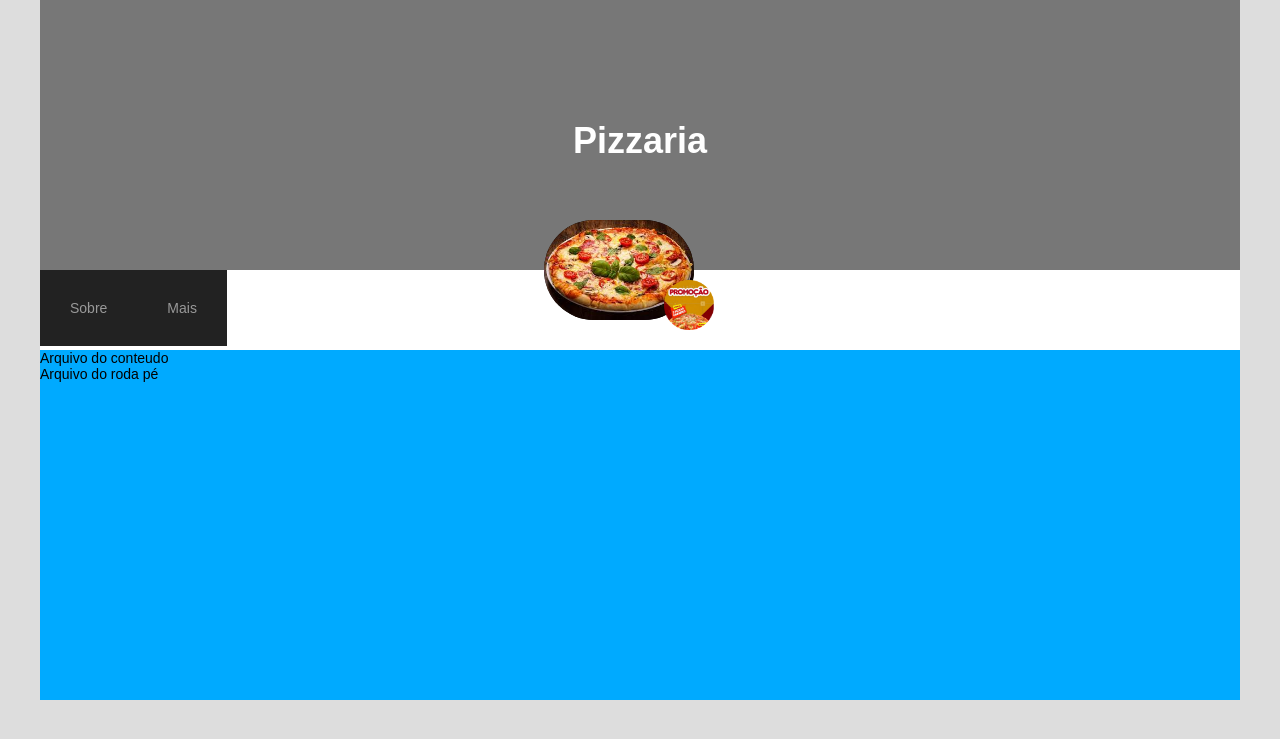
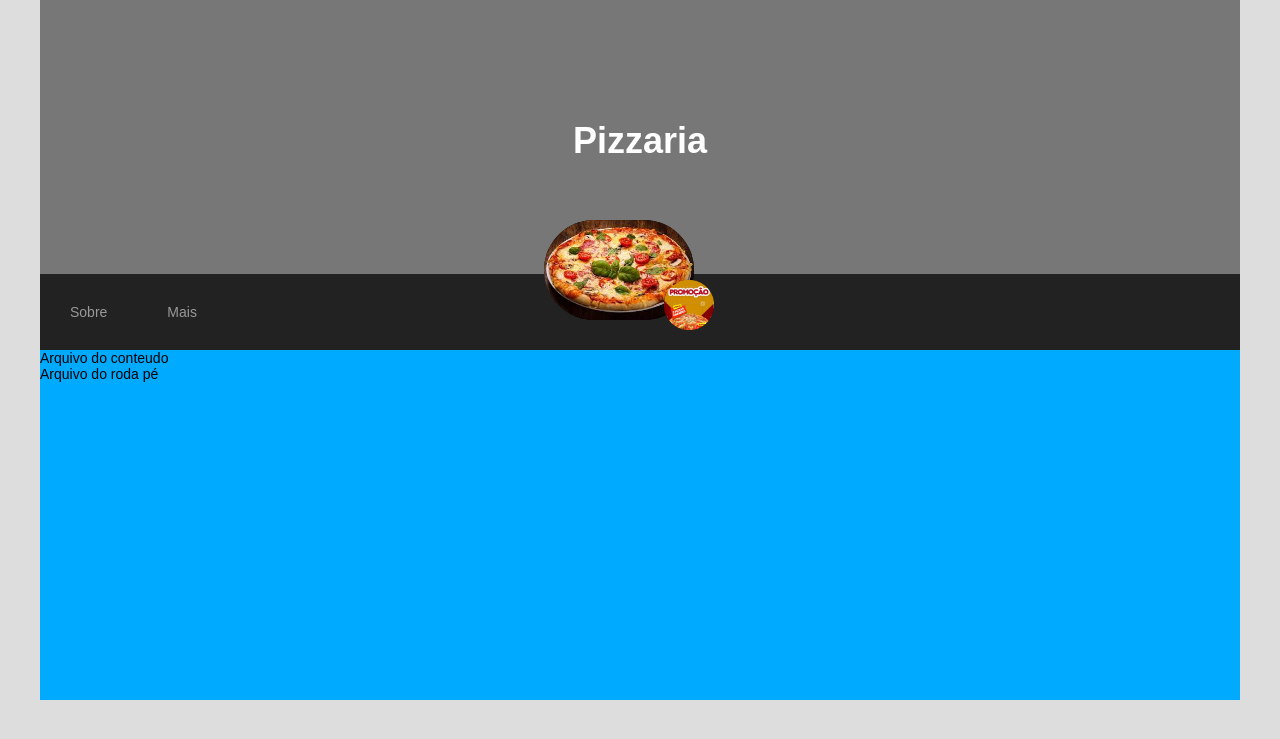
Before and after one commit to Henricknen/site_em_php, a PHP site: page / in a window 1280 px wide. Shown: the top 739 px of the page. Run offline with PHP 8.4, Linux system fonts and the light colour scheme.

Commit message:
fazendo_ajustes_nos_links_e_na_barra_de_menu_criada_anteriormente_ultilizando_'css'

```diff
--- a/css/stylo.css
+++ b/css/stylo.css
@@ -111,8 +111,8 @@ body {
 
 #menu_perfil {
     width: 100%;
-    height: 80px;
-    background-color: #FFF;
+    min-height: 50px;
+    background-color: #222;
     position: absolute;
     bottom: 0;
 }
@@ -125,10 +125,15 @@ body {
     background-color: #222;
 }
 
+#menu_perfil a:hover {
+    background-color: #555;
+    color: #0AF;
+}
+
 /* seção conteudo */
 #principal {
     max-width: 1200px;
     height: 700px;
     margin: 0 auto;
-    background-color: #0AF;
+    background-color:#0AF;
 }
```
